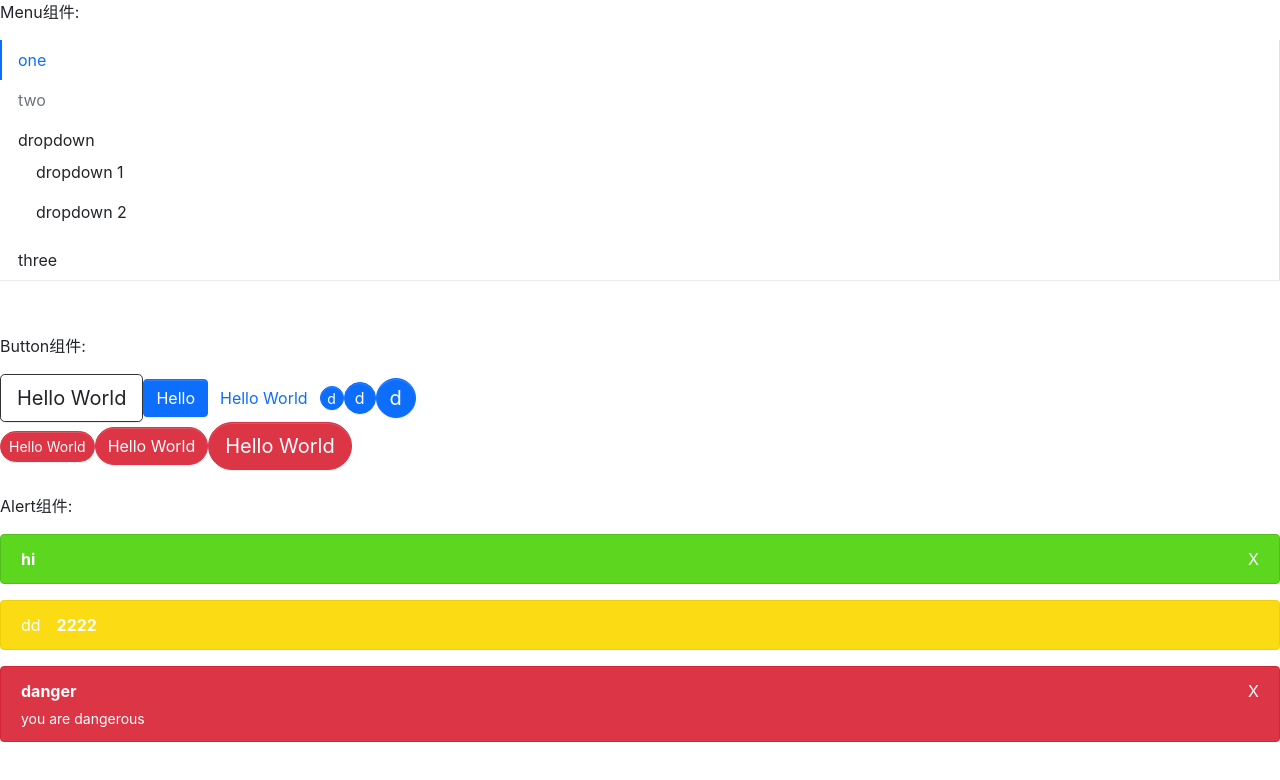
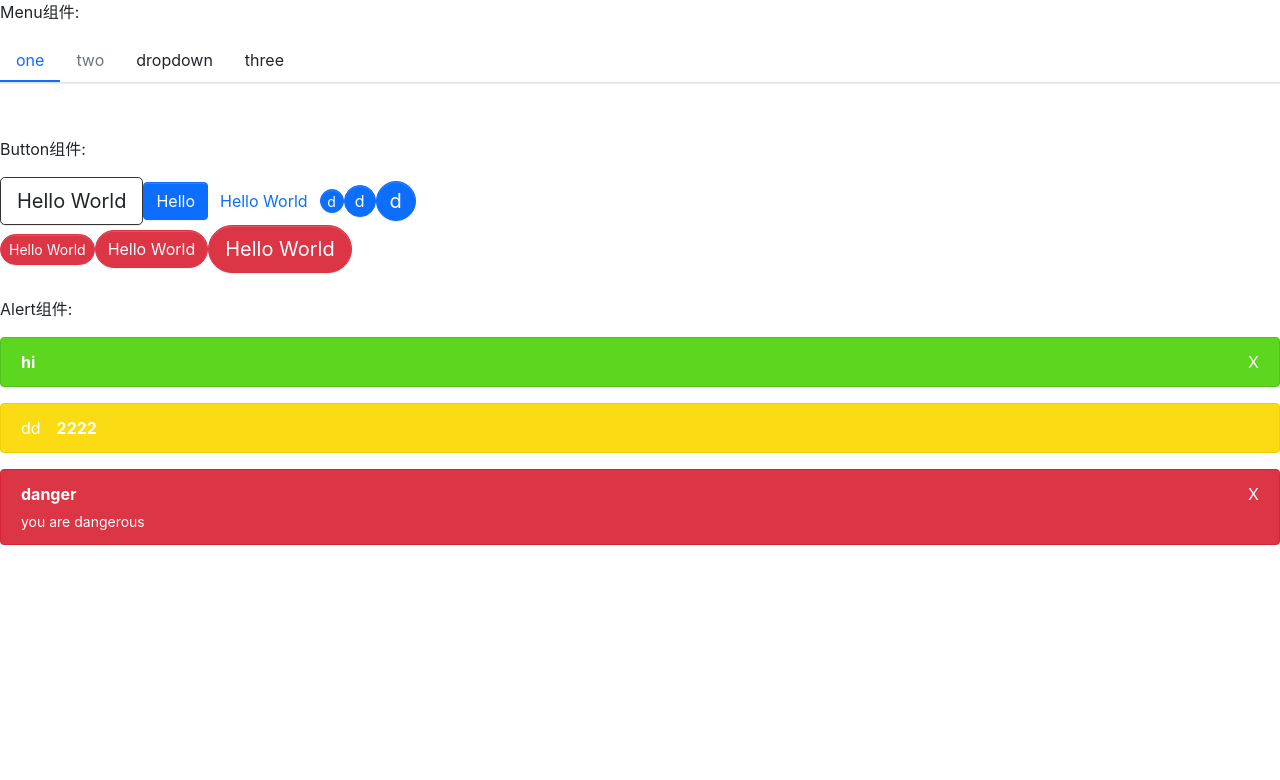
Before and after one commit to Tonyhew/t-ui, a React (Create React App) app: page / in a window 1280 px wide. Shown: the top 780 px of the page. Built offline with nearby package versions, Linux system fonts and the light colour scheme.

Commit message:
当下拉菜单栏目 active 时,父级保持高亮状态不变等功能

```diff
--- a/src/App.tsx
+++ b/src/App.tsx
@@ -13,7 +13,7 @@ const App: React.FC = () => {
 
         <p>Menu组件: </p>
 
-        <Menu mode='vertical' defaultIndex={0} onSelect={(index) => console.log(index)}>
+        <Menu defaultOpenSubMenu={['2']} defaultIndex={'0'}>
           <MenuItem>one</MenuItem>
           <MenuItem disabled>two</MenuItem>
           <SubMenu title="dropdown">
--- a/src/components/Menu/_style.scss
+++ b/src/components/Menu/_style.scss
@@ -30,6 +30,7 @@
     position: relative;
   }
   .tui-submenu {
+    display: none;
     list-style: none;
     padding-left: 0;
     white-space: nowrap;
--- a/src/components/Menu/menu.tsx
+++ b/src/components/Menu/menu.tsx
@@ -3,26 +3,29 @@ import classNames from 'classnames'
 import { IMenuItem } from './menuItem'
 
 type MenuMode = 'horizontal' | 'vertical';
-type SelectCallback = (selectedIndex: number) => void
+type SelectCallback = (selectedIndex: string) => void
 
 export interface IMenuProps {
   className?: string;
   mode?: MenuMode;
-  defaultIndex?: number;
+  defaultIndex?: string;
   style?: React.CSSProperties;
   onSelect?: SelectCallback;
   children?: React.ReactNode;
+  defaultOpenSubMenu?: string[];
 }
 
 interface IMenuContext {
-  index: number;
+  index: string;
   onSelect?: SelectCallback;
+  mode?: MenuMode;
+  defaultOpenSubMenu?: string[];
 }
 
-export const MenuContext = createContext<IMenuContext>({ index: 0 })
+export const MenuContext = createContext<IMenuContext>({ index: '0' })
 
 const Menu: React.FC<IMenuProps> = (props) => {
-  const { className, mode, defaultIndex, style, onSelect, children } = props
+  const { className, mode, defaultIndex, style, onSelect, children, defaultOpenSubMenu } = props
 
   const [activeIndex, setActiveIndex] = useState(defaultIndex)
 
@@ -31,7 +34,7 @@ const Menu: React.FC<IMenuProps> = (props) => {
     'menu-horizontal': mode !== 'vertical',
   })
 
-  const handleClick = (index: number) => {
+  const handleClick = (index: string) => {
     setActiveIndex(index)
     if (onSelect) {
       onSelect(index)
@@ -39,8 +42,10 @@ const Menu: React.FC<IMenuProps> = (props) => {
   }
 
   const passedContext: IMenuContext = {
-    index: activeIndex ? activeIndex : 0,
-    onSelect: handleClick
+    index: activeIndex ? activeIndex : '0',
+    onSelect: handleClick,
+    mode,
+    defaultOpenSubMenu
   }
 
   const renderChildren = () => {
@@ -49,7 +54,7 @@ const Menu: React.FC<IMenuProps> = (props) => {
       const { name } = childElement.type
       if (name === 'MenuItem' || name === 'SubMenu') {
         return React.cloneElement(childElement, {
-          index
+          index: index.toString()
         })
       } else {
         console.error('Warning: Menu has a child which is not MenuItem component')
@@ -71,7 +76,7 @@ const Menu: React.FC<IMenuProps> = (props) => {
 }
 
 Menu.defaultProps = {
-  defaultIndex: 0,
+  defaultIndex: '0',
   mode: 'horizontal',
 }
 
--- a/src/components/Menu/menuItem.tsx
+++ b/src/components/Menu/menuItem.tsx
@@ -3,7 +3,7 @@ import classNames from "classnames";
 import { MenuContext } from './menu'
 
 export interface IMenuItem {
-  index?: number;
+  index?: string;
   style?: React.CSSProperties;
   className?: string;
   disabled?: boolean;
@@ -20,7 +20,7 @@ const MenuItem: React.FC<IMenuItem> = (props) => {
   })
 
   const handleClick = () => {
-    if (context.onSelect && !disabled && (typeof index === 'number')) {
+    if (context.onSelect && !disabled && (typeof index === 'string')) {
       context.onSelect(index)
     }
   }
--- a/src/components/Menu/subMenu.tsx
+++ b/src/components/Menu/subMenu.tsx
@@ -1,10 +1,10 @@
-import React, { useContext, FunctionComponentElement } from "react";
+import React, { useContext, useState, FunctionComponentElement } from "react";
 import classNames from "classnames";
 import { MenuContext } from "./menu";
 import { IMenuItem } from './menuItem'
 
 export interface ISubMenuProps {
-  index?: number;
+  index?: string;
   title: string;
   className?: string;
   children?: React.ReactNode
@@ -12,30 +12,68 @@ export interface ISubMenuProps {
 
 const SubMenu: React.FC<ISubMenuProps> = ({ title, className, index, children }) => {
   const context = useContext(MenuContext)
+  const openedSubMenu = context.defaultOpenSubMenu as Array<string>
+  const isOpened = (index && context.mode === 'vertical') ? openedSubMenu.includes(index) : false
+
+  const [ menuOpen, setMenuOpen ] = useState(isOpened)
+
+  const pIndex = context.index as string
+
   const classes = classNames('menu-item submenu-item', className, {
-    'is-active': context.index === index,
+    'is-active': context.index === index || pIndex.includes(index as string),
   })
 
+  const handleSubMenuClick = (e: React.MouseEvent) => {
+    e.preventDefault()
+    setMenuOpen(!menuOpen)
+  }
+
+  let timer: any
+  const handleHoverMenu = (e: React.MouseEvent, toggle: boolean) => {
+    if (timer) {
+      clearTimeout(timer)
+    }
+    e.preventDefault()
+    timer = setTimeout(() => {
+      setMenuOpen(toggle)
+    }, 300)
+  }
+
+  const clickEvent = context.mode === 'vertical' ? {
+    onClick: handleSubMenuClick
+  } : {}
+
+  const hoverEvent = context.mode !== 'vertical' ? {
+    onMouseEnter: (e: React.MouseEvent) => { handleHoverMenu(e, true) },
+    onMouseLeave: (e: React.MouseEvent) => { handleHoverMenu(e, false) }
+  } : {}
+
   const renderChildren = () => {
+    const subMenuClasses = classNames('tui-submenu', {
+      'menu-opened': menuOpen
+    })
+
     const childrenComponent = React.Children.map(children, (child, i) => {
       const childElement = child as FunctionComponentElement<IMenuItem>
       const { name } = childElement.type
       if (name === 'MenuItem') {
-        return childElement
+        return React.cloneElement(childElement, {
+          index: `${index}-${i}`
+        })
       } else {
         console.error("Warning: SubMenu has a child which is not a MenuItem component")
       }
     })
     return (
-      <ul className="tui-submenu">
+      <ul className={subMenuClasses}>
         {childrenComponent}
       </ul>
     )
   }
 
   return (
-    <li key={index} className={classes}>
-      <div className="submenu-title">
+    <li key={index} className={classes} {...hoverEvent}>
+      <div className="submenu-title" {...clickEvent}>
         {title}
       </div>
       {renderChildren()}
```
Also changed, not shown: 1 other file (tests, documents, lock files or other folders).
